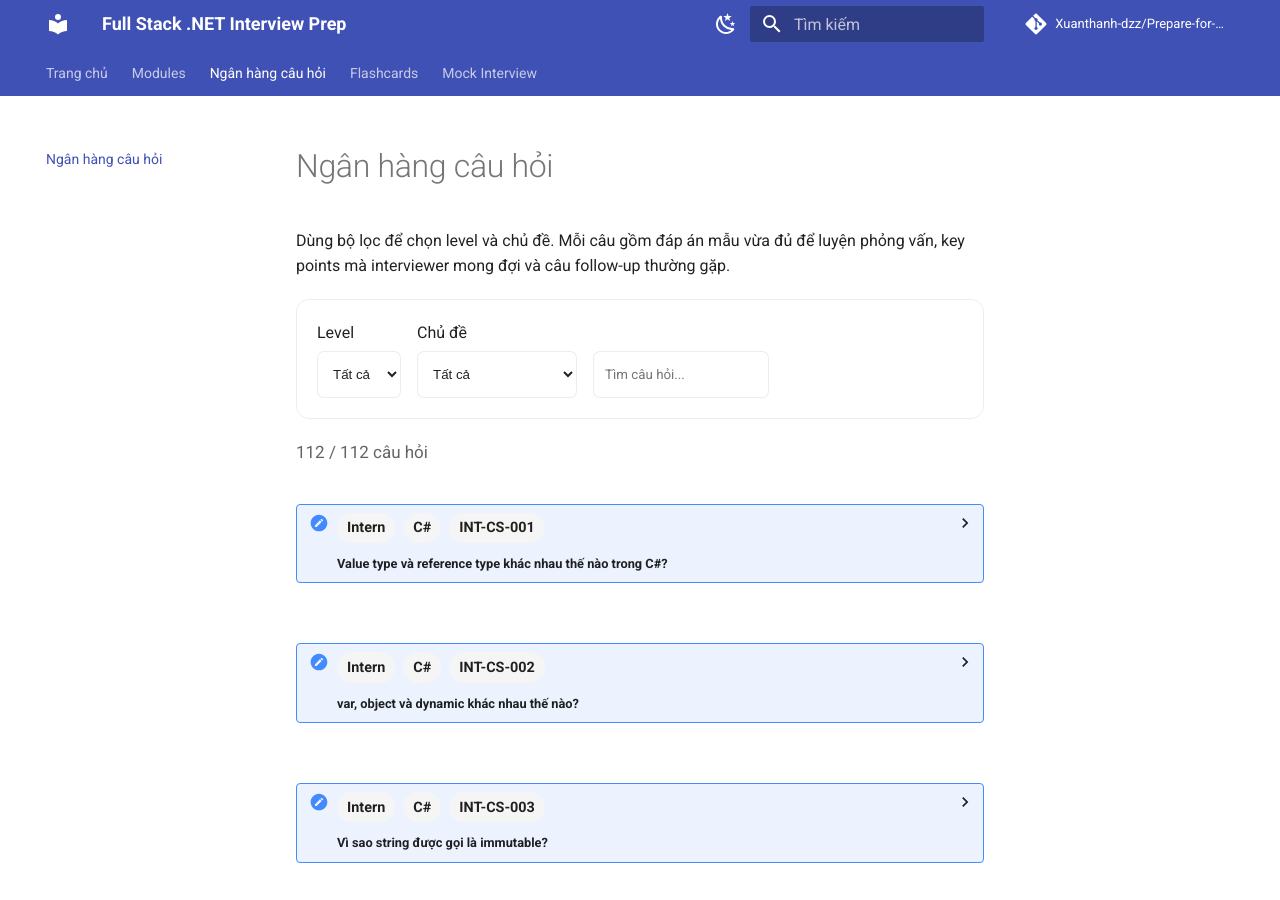
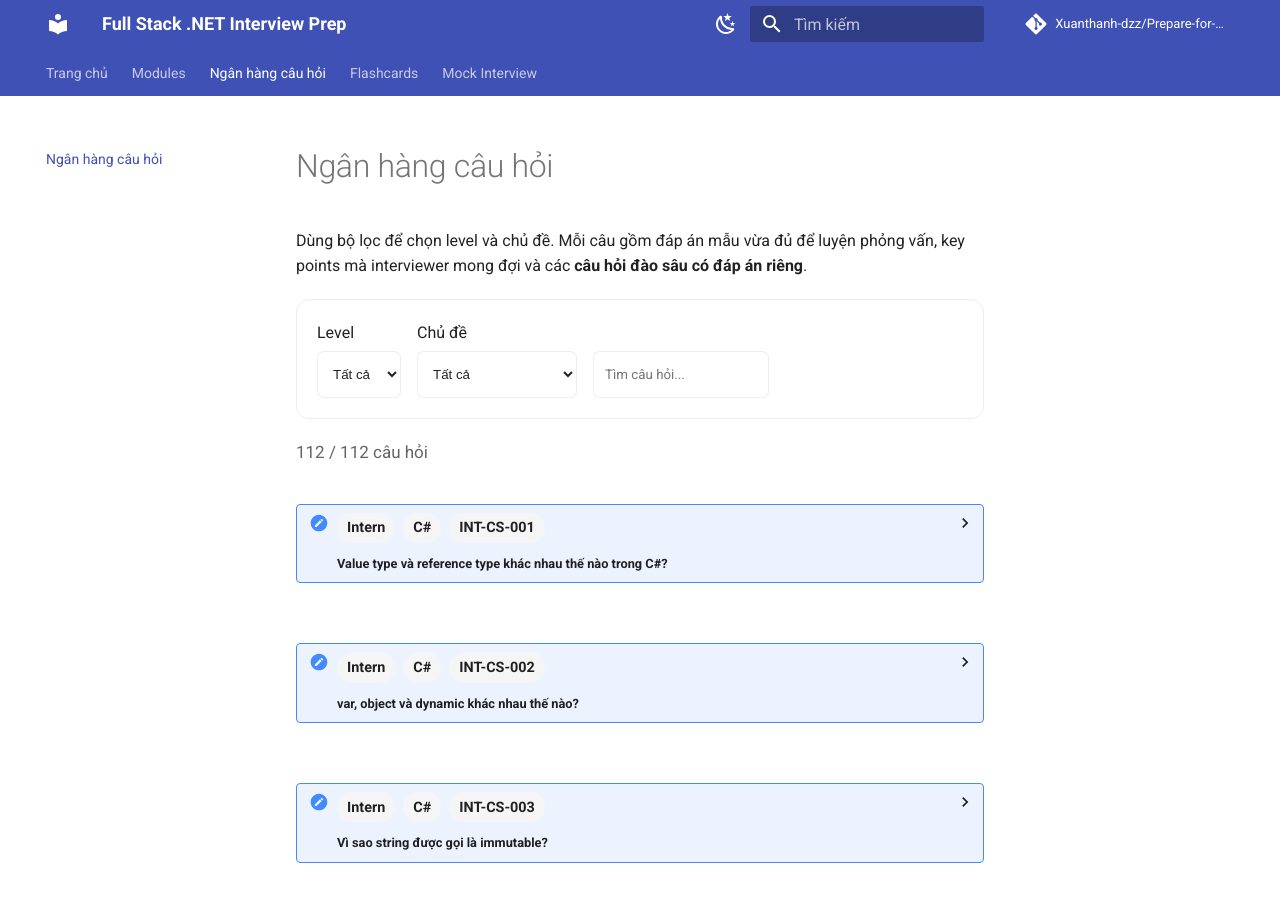
Before and after one commit to Xuanthanh-dzz/Prepare-for-job-interviews, an MkDocs documentation site: the page built from docs/question-bank.md, in a window 1280 px wide and 900 px high. Built offline with MkDocs 1.6.1 and Material for MkDocs 9.7.7, drawn with Linux system fonts in a browser that asks for light colours; comment, search, counter and statistics services are not loaded.

Commit message:
docs: rename follow-ups to deep-dive questions

```diff
--- a/docs/question-bank.md
+++ b/docs/question-bank.md
@@ -1,6 +1,6 @@
 # Ngân hàng câu hỏi
 
-Dùng bộ lọc để chọn level và chủ đề. Mỗi câu gồm đáp án mẫu vừa đủ để luyện phỏng vấn, key points mà interviewer mong đợi và câu follow-up thường gặp.
+Dùng bộ lọc để chọn level và chủ đề. Mỗi câu gồm đáp án mẫu vừa đủ để luyện phỏng vấn, key points mà interviewer mong đợi và các **câu hỏi đào sâu có đáp án riêng**.
 
 <div class="interview-toolbar">
   <label>Level
```
